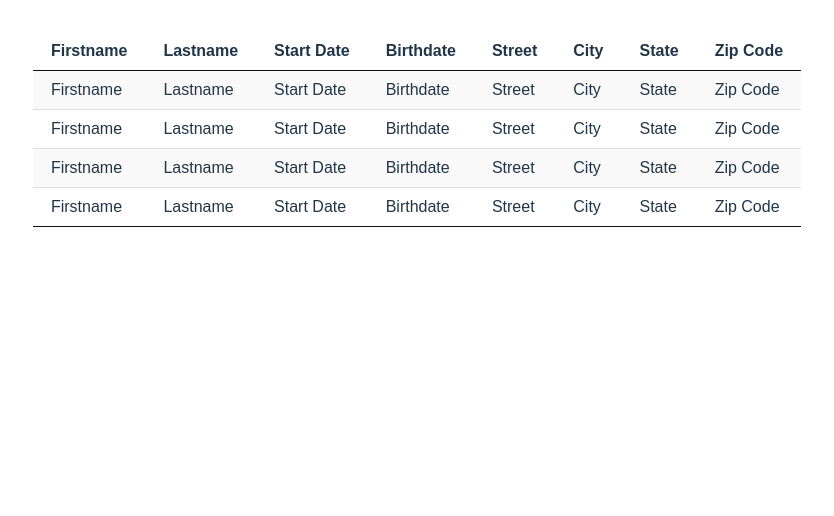
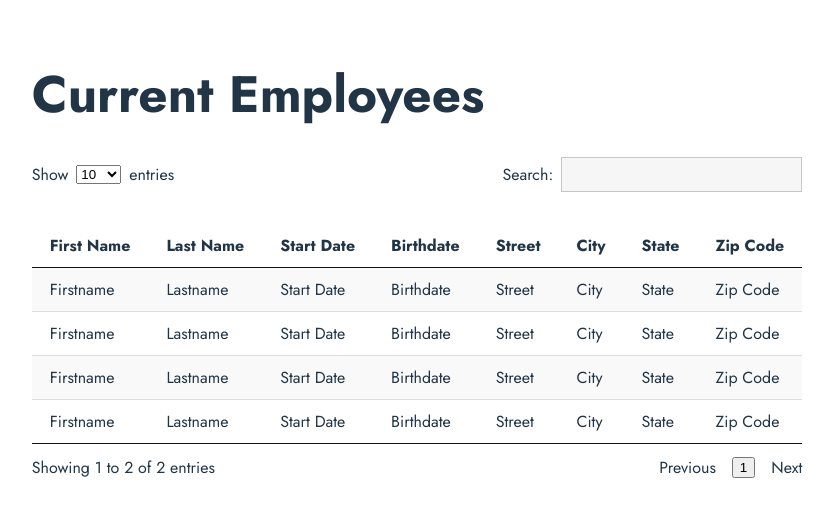
Before and after one commit to ask0ldd/P14-JQuery2ReactPluginsConversion, a React (Vite) app: page /employee-list in a window 1280 px wide. Shown: the top 516 px of the page, without its empty margins (223-1057 px from the left). Built offline with nearby package versions, Linux system fonts and the light colour scheme.

Commit message:
styling improved

```diff
--- a/index.html
+++ b/index.html
@@ -3,6 +3,10 @@
   <head>
     <meta charset="UTF-8" />
     <meta name="viewport" content="width=device-width, initial-scale=1.0" />
+    <link rel="preconnect" href="https://fonts.googleapis.com">
+    <link rel="preconnect" href="https://fonts.googleapis.com">
+    <link rel="preconnect" href="https://fonts.gstatic.com" crossorigin>
+    <link href="https://fonts.googleapis.com/css2?family=Jost:wght@400;500;600;700;800&display=swap" rel="stylesheet">
     <title>HRNET</title>
   </head>
   <body>
--- a/src/App.css
+++ b/src/App.css
@@ -4,10 +4,17 @@
   padding: 2rem;
 }
 
+a {
+  font-family: "Jost", sans-serif;
+  font-size: 1rem;
+}
+
 .mainform {
   display: flex;
   flex-direction: column;
   width: 360px;
+  font-family: "Jost", sans-serif;
+  font-size: 1rem;
 }
 
 .mainform input[type="text"],
@@ -17,13 +24,14 @@
   padding: 0.5em 1em 0.45em 1em;
   color: #454545;
   font-family: Arial, Helvetica, sans-serif;
-  font-size: 1em;
   margin-top: 0.325rem;
 }
 
 .mainform input[type="submit"] {
   margin-top: 2.325rem;
   height: 32px;
+  font-family: "Jost", sans-serif;
+  font-size: 1rem;
 }
 
 label.defaultSpacing {
--- a/src/App.tsx
+++ b/src/App.tsx
@@ -1,17 +1,19 @@
 import './App.css'
+import { Link } from 'react-router-dom'
 
 function App() {
 
   return (
     <main>
+      <Link to={`/employee-list`}>View Current Employees</Link>
       <form className='mainform'>
 
         <h2>1. Personnal</h2>
 
-        <label htmlFor="firstname">Firstname</label>
+        <label htmlFor="firstname">First Name</label>
         <input id="firstname" type="text"/>
 
-        <label htmlFor="lastname" className='defaultSpacing'>Lastname</label>
+        <label htmlFor="lastname" className='defaultSpacing'>Last Name</label>
         <input id="lastname" type="text"/>
 
         <label htmlFor="birthdate" className='defaultSpacing'>Birthdate</label>
--- a/src/index.css
+++ b/src/index.css
@@ -3,7 +3,7 @@
   font-weight: 400;*/
 
   font-family: Arial, Helvetica, sans-serif;
-  font-size: 1em;
+  font-size: 1rem;
 
   color-scheme: light dark;
   color: #213547;
--- a/src/pages/CurrentEmployees.tsx
+++ b/src/pages/CurrentEmployees.tsx
@@ -1,14 +1,31 @@
 import '../App.css'
 import '../style/CurrentEmployees.css'
+
+
 
 function CurrentEmployees() {
 
   return (
-    <main>
+    <main className='mainCE'>
+      <h1>Current Employees</h1>
+      <div id="entriesNSearchContainer">
+        <div id="entriesContainer">Show
+        <select>
+          <option>10</option>
+          <option>25</option>
+          <option>50</option>
+          <option>100</option>
+        </select>
+        entries</div>
+        <div id="searchContainer">
+          <label htmlFor='search'>Search:</label>
+          <input id='search' type="text"/>
+        </div>
+      </div>
       <table>
         <thead>
           <tr className='bottomblackborder'>
-            <th>Firstname</th><th>Lastname</th><th>Start Date</th><th>Birthdate</th><th>Street</th><th>City</th><th>State</th><th>Zip Code</th>
+            <th>First Name</th><th>Last Name</th><th>Start Date</th><th>Birthdate</th><th>Street</th><th>City</th><th>State</th><th>Zip Code</th>
           </tr>
         </thead>
         <tbody>
@@ -26,6 +43,14 @@ function CurrentEmployees() {
           </tr>
         </tbody>
       </table>
+      <div id="infosNPaginationContainer">
+        <div id="infosContainer">Showing 1 to 2 of 2 entries</div>
+        <div id="paginationContainer">
+          <span>Previous</span>
+          <button>1</button>
+          <span>Next</span>
+        </div>
+      </div>
     </main>
   )
 }
--- a/src/router/CustomRouter.tsx
+++ b/src/router/CustomRouter.tsx
@@ -7,8 +7,8 @@ function CustomRouter() {
     return(
         <Router>
             <Routes>
+                <Route path="/" element={<App />} />
                 <Route path="/employee-list" element={<CurrentEmployees />} />
-                <Route path="/" element={<App />} />
             </Routes>
         </Router>
     )
--- a/src/style/CurrentEmployees.css
+++ b/src/style/CurrentEmployees.css
@@ -1,6 +1,14 @@
+.mainCE {
+  display: flex;
+  flex-direction: column;
+  font-family: "Jost", sans-serif;
+  font-size: 1rem;
+}
+
 table {
   border-collapse: collapse;
-  font-size: 1rem;
+  margin-top: 2rem;
+  margin-bottom: 0.75rem;
 }
 
 tr {
@@ -19,3 +27,54 @@ td {
 .odd {
   background-color: #f9f9f9;
 }
+
+#entriesNSearchContainer,
+#infosNPaginationContainer {
+  display: flex;
+  justify-content: space-between;
+}
+
+#entriesContainer {
+  display: flex;
+  align-items: center;
+  column-gap: 0.5rem;
+}
+
+#searchContainer {
+  display: flex;
+  align-items: center;
+  column-gap: 0.5rem;
+}
+
+#searchContainer label {
+  display: flex;
+  height: 100%;
+  align-items: center;
+}
+
+.mainCE input[type="text"] {
+  border: 1px solid #c5c5c5;
+  background: #f6f6f6;
+  padding: 0.5em 1em 0.45em 1em;
+  color: #454545;
+  font-family: Arial, Helvetica, sans-serif;
+  font-size: 1em;
+}
+
+#paginationContainer {
+  display: flex;
+  flex-direction: row;
+  column-gap: 1rem;
+  align-items: center;
+}
+
+#paginationContainer span {
+  display: flex;
+  height: 100%;
+  align-items: center;
+}
+
+#infosContainer {
+  display: flex;
+  align-items: center;
+}
```
